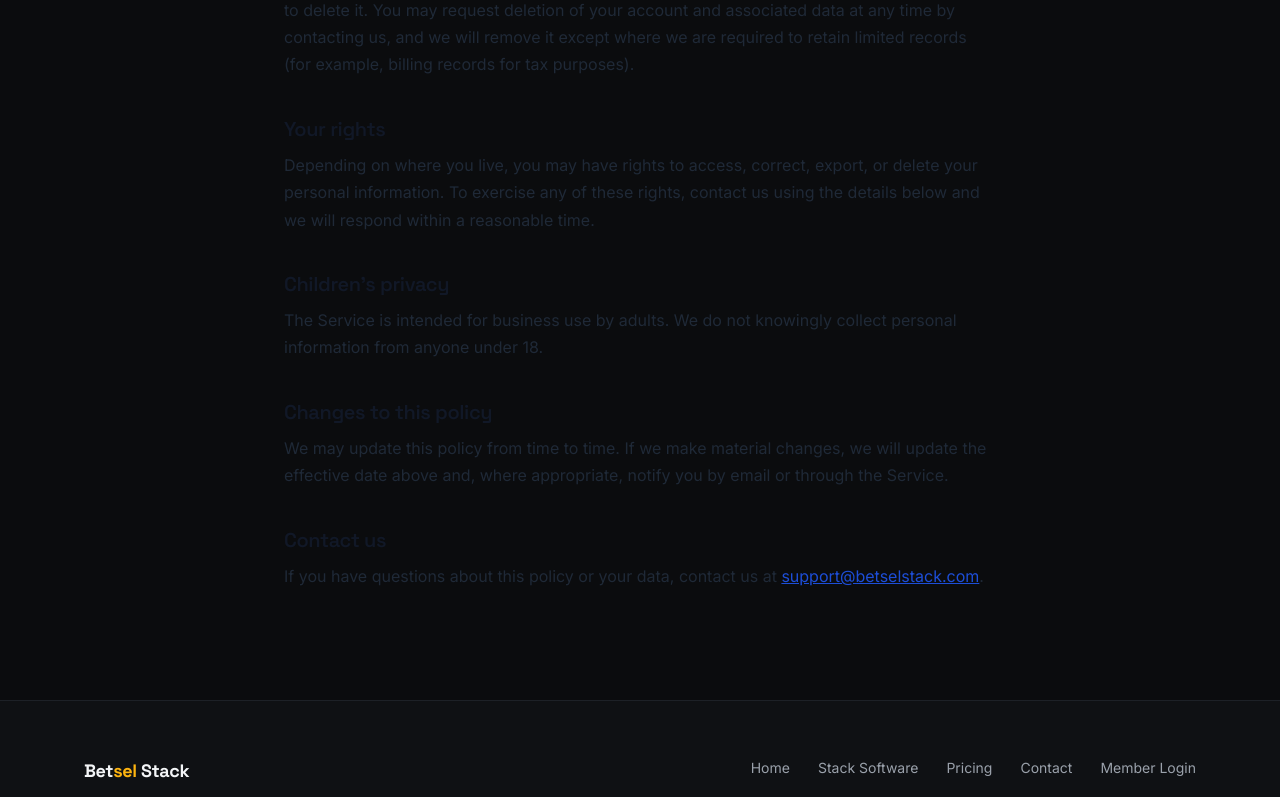
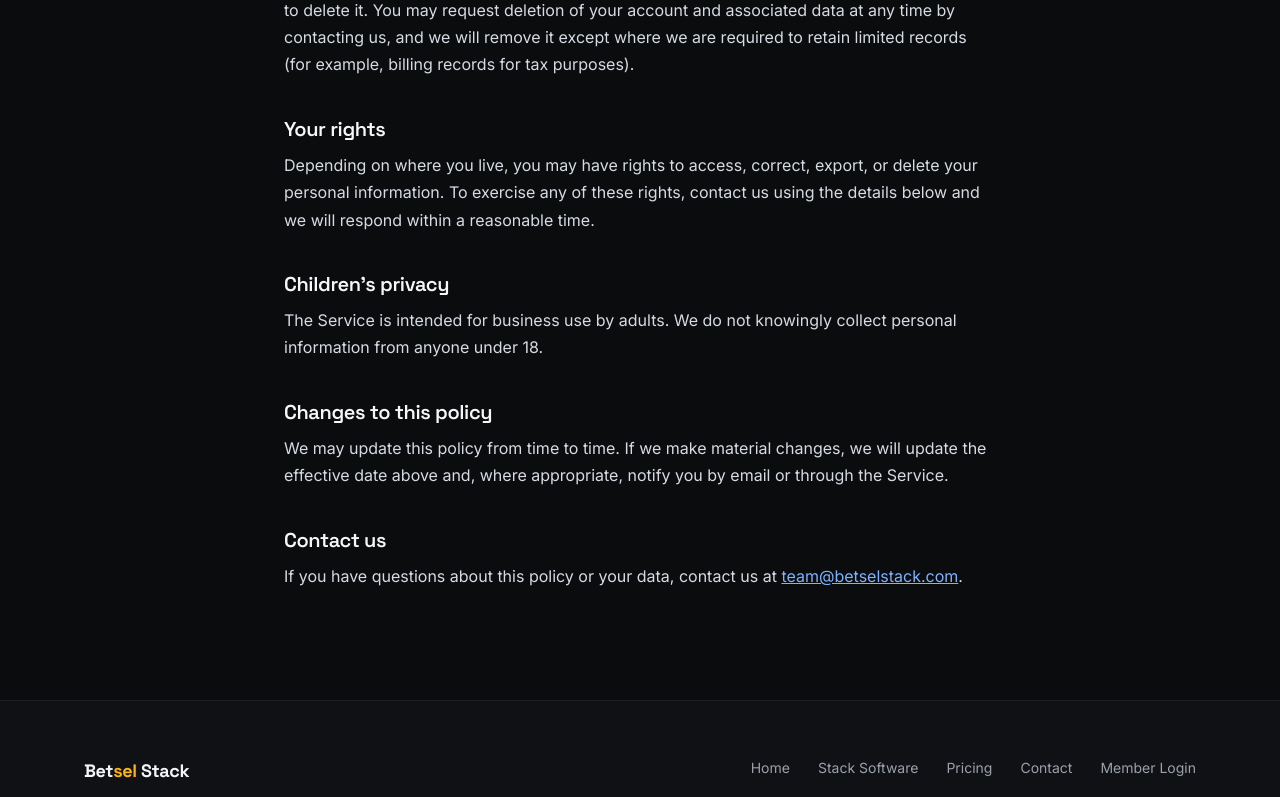
Before and after one commit to KnappBuiltMachines/betselstack-site, a Next.js app: page /privacy in a window 1280 px wide. Shown: the part 2000-2797 px from the top of the page. Built offline with nearby package versions, Linux system fonts and the light colour scheme.

Commit message:
Update PrivacyPage styles and contact email

```diff
--- a/app/privacy/page.js
+++ b/app/privacy/page.js
@@ -6,13 +6,13 @@ export const metadata = {
 
 export default function PrivacyPage() {
   return (
-    <main className="bsp-wrap">
+    <div className="bsp-wrap">
       <style>{`
         .bsp-wrap {
           max-width: 760px;
           margin: 0 auto;
           padding: 56px 24px 96px;
-          color: #1f2937;
+          color: #d6dbe3;
           line-height: 1.7;
           font-size: 16px;
         }
@@ -20,17 +20,17 @@ export default function PrivacyPage() {
           font-size: 2.1rem;
           line-height: 1.2;
           margin: 0 0 8px;
-          color: #111827;
+          color: #f5f7fa;
         }
         .bsp-updated {
-          color: #6b7280;
+          color: #9aa3af;
           font-size: 0.95rem;
           margin: 0 0 36px;
         }
         .bsp-wrap h2 {
           font-size: 1.25rem;
           margin: 40px 0 12px;
-          color: #111827;
+          color: #f5f7fa;
         }
         .bsp-wrap p {
           margin: 0 0 14px;
@@ -43,7 +43,7 @@ export default function PrivacyPage() {
           margin-bottom: 8px;
         }
         .bsp-wrap a {
-          color: #1d4ed8;
+          color: #7fb2ff;
           text-decoration: underline;
         }
         @media (max-width: 480px) {
@@ -193,8 +193,8 @@ export default function PrivacyPage() {
       <h2>Contact us</h2>
       <p>
         If you have questions about this policy or your data, contact us at{" "}
-        <a href="mailto:support@betselstack.com">support@betselstack.com</a>.
+        <a href="mailto:team@betselstack.com">team@betselstack.com</a>.
       </p>
-    </main>
+    </div>
   );
 }
```
